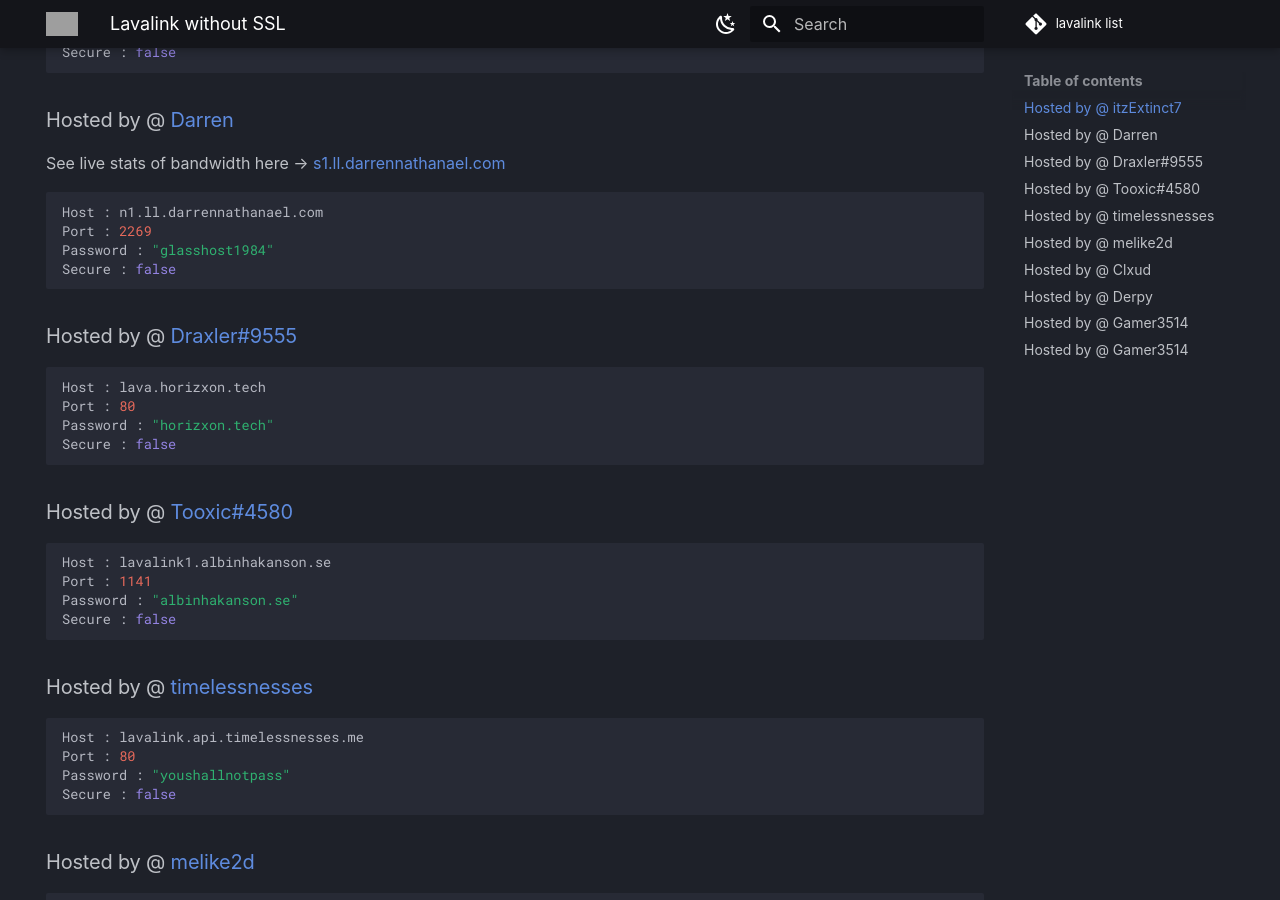
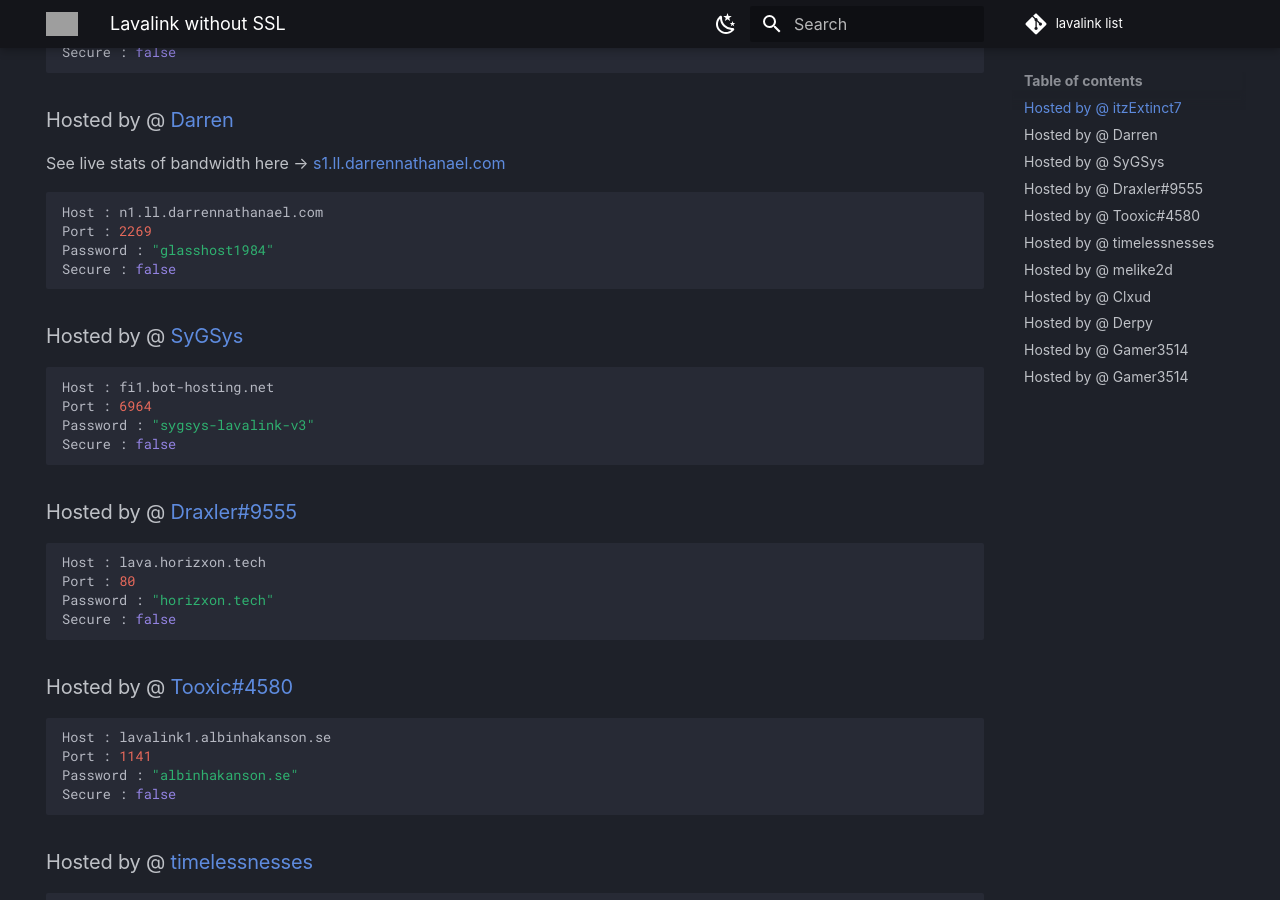
Before and after one commit to DarrenOfficial/lavalink-list, an MkDocs documentation site: the page built from docs/NoSSL/lavalink-without-ssl.md, in a window 1280 px wide and 900 px high, scrolled down 332 px. Built offline with MkDocs 1.6.1 and Material for MkDocs 9.7.7, drawn with Linux system fonts in a browser that asks for light colours; comment, search, counter and statistics services are not loaded; a style sheet for code colours, icons or effects is not loaded; grey boxes are pictures that could not be loaded.

Commit message:
Update lavalink-without-ssl.md (#373)
Add My Lavalink :))

````diff
--- a/docs/NoSSL/lavalink-without-ssl.md
+++ b/docs/NoSSL/lavalink-without-ssl.md
@@ -21,6 +21,13 @@ See live stats of bandwidth here -> [s1.ll.darrennathanael.com](https://s1.ll.da
 Host : n1.ll.darrennathanael.com
 Port : 2269
 Password : "glasshost1984"
+Secure : false
+```
+### Hosted by @ [SyGSys](https://rintwo.site/)
+```bash
+Host : fi1.bot-hosting.net
+Port : 6964
+Password : "sygsys-lavalink-v3"
 Secure : false
 ```
 
````
